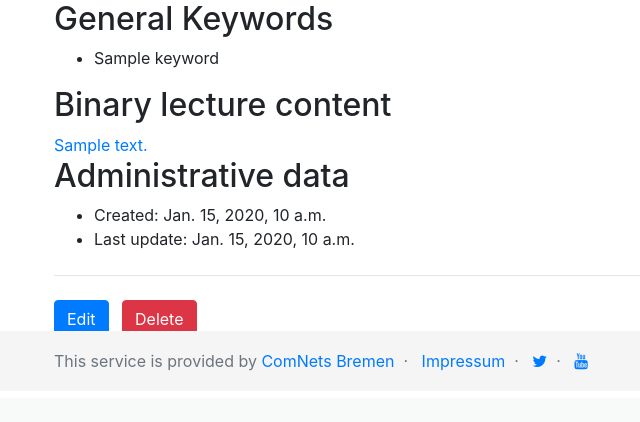
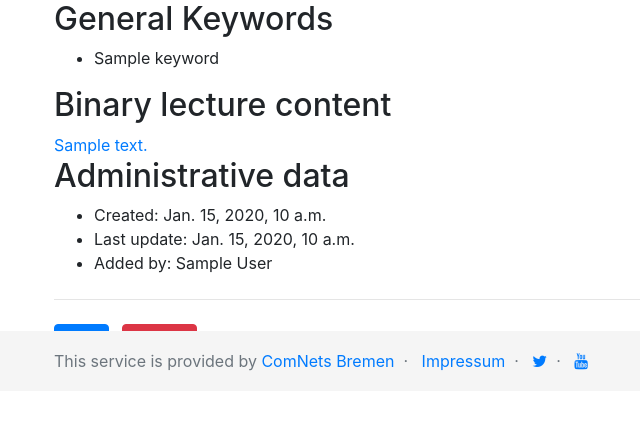
Before and after one commit to ComNets-Bremen/easyCCS, a Django app: page /content/detail/content/1 in a window 1280 px wide. Shown: the part 409-831 px from the top of the page, without its empty margins (31-671 px from the left). Before the commit the page ends 780 px from the top, so only its background shows below. Run offline with Django 3.2, Linux system fonts and the light colour scheme; a user stored in the database is signed in; tables that the repository leaves empty hold one stand-in row (values such as "Sample post"); some libraries are stand-ins or nearby versions.

Commit message:
Add public and user-based content modules

```diff
--- a/easyCCS/content/models.py
+++ b/easyCCS/content/models.py
@@ -126,6 +126,8 @@ class Content(models.Model):
     new_skills = models.ManyToManyField("Skill", blank=True, related_name="skills_new")
     created = models.DateTimeField(auto_now_add=True)
     updated = models.DateTimeField(auto_now=True)
+    added_by = models.ForeignKey(settings.AUTH_USER_MODEL, null=True, blank=True, on_delete=models.SET_NULL, help_text="User who added this content")
+    is_public = models.BooleanField(default=True, help_text="Is this content visible to all users.")
 
     content_workload = models.FloatField(default=0.0, help_text=str(settings.WORKLOAD_UNIT))
 
@@ -146,7 +148,6 @@ class Content(models.Model):
             returnString += " (No content added)"
 
         return returnString
-
 
     # Get link to detail view
     def get_absolute_url(self):
--- a/easyCCS/content/templates/content/content_detail.html
+++ b/easyCCS/content/templates/content/content_detail.html
@@ -49,6 +49,9 @@
 <ul>
     <li>Created: {{ object.created }}</li>
     <li>Last update: {{ object.updated }} </li>
+    {% if object.added_by %}
+    <li>Added by: {{ object.added_by.get_full_name|default:object.added_by.username }}</li>
+    {% endif %}
 </ul>
 
 
--- a/easyCCS/content/views.py
+++ b/easyCCS/content/views.py
@@ -437,6 +437,14 @@ class ContentCreate(PermissionRequiredMixin, CreateView):
 
     form_class = ContentForm
 
+    # Store current user name
+    def form_valid(self, form):
+        content = form.save(commit=False)
+        content.added_by = self.request.user
+        content.save()
+        return HttpResponseRedirect(self.get_success_url())
+
+    # Add title
     def get_context_data(self, **kwargs):
         context = super().get_context_data(**kwargs)
         if not "title" in context:
```
